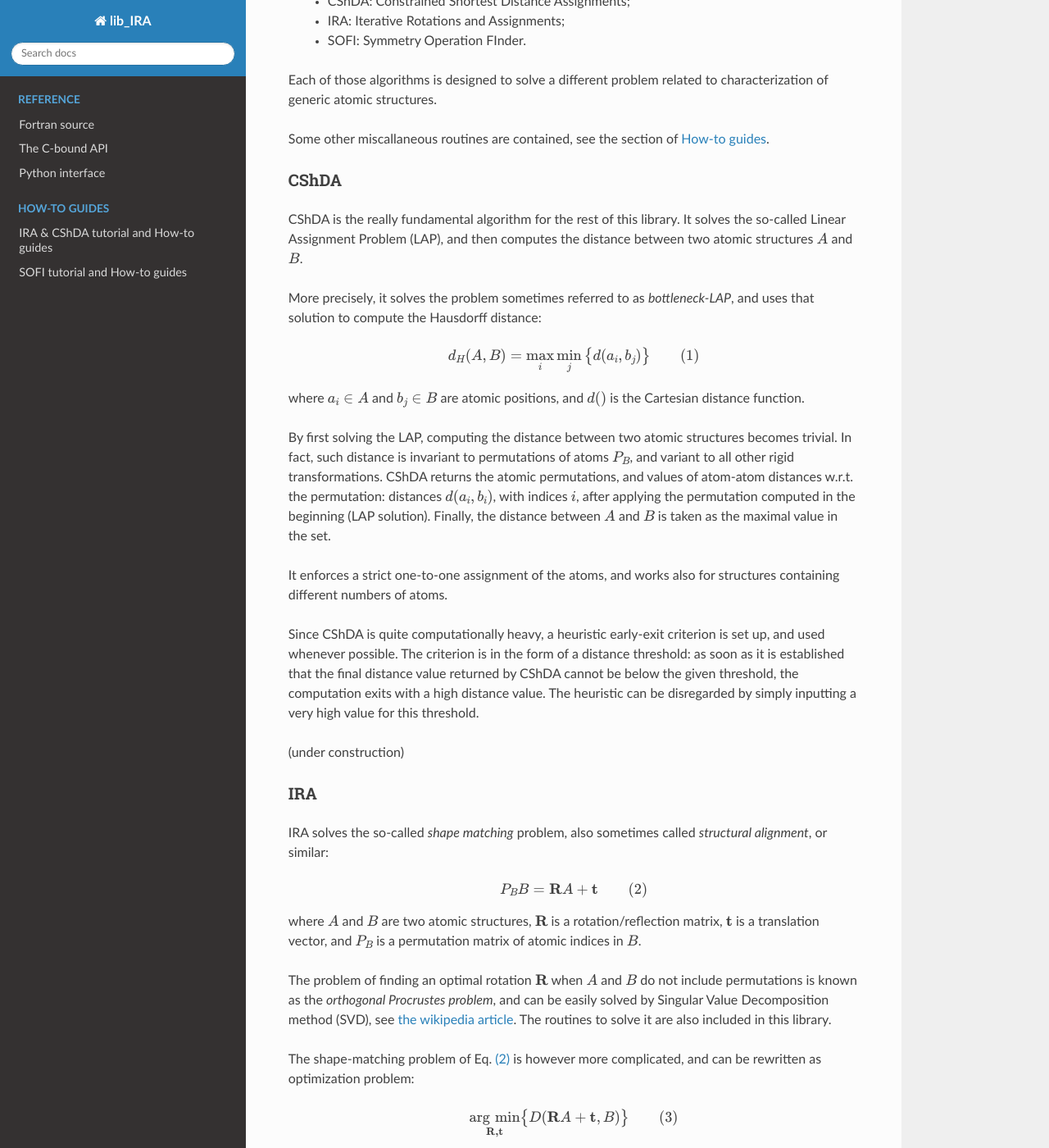
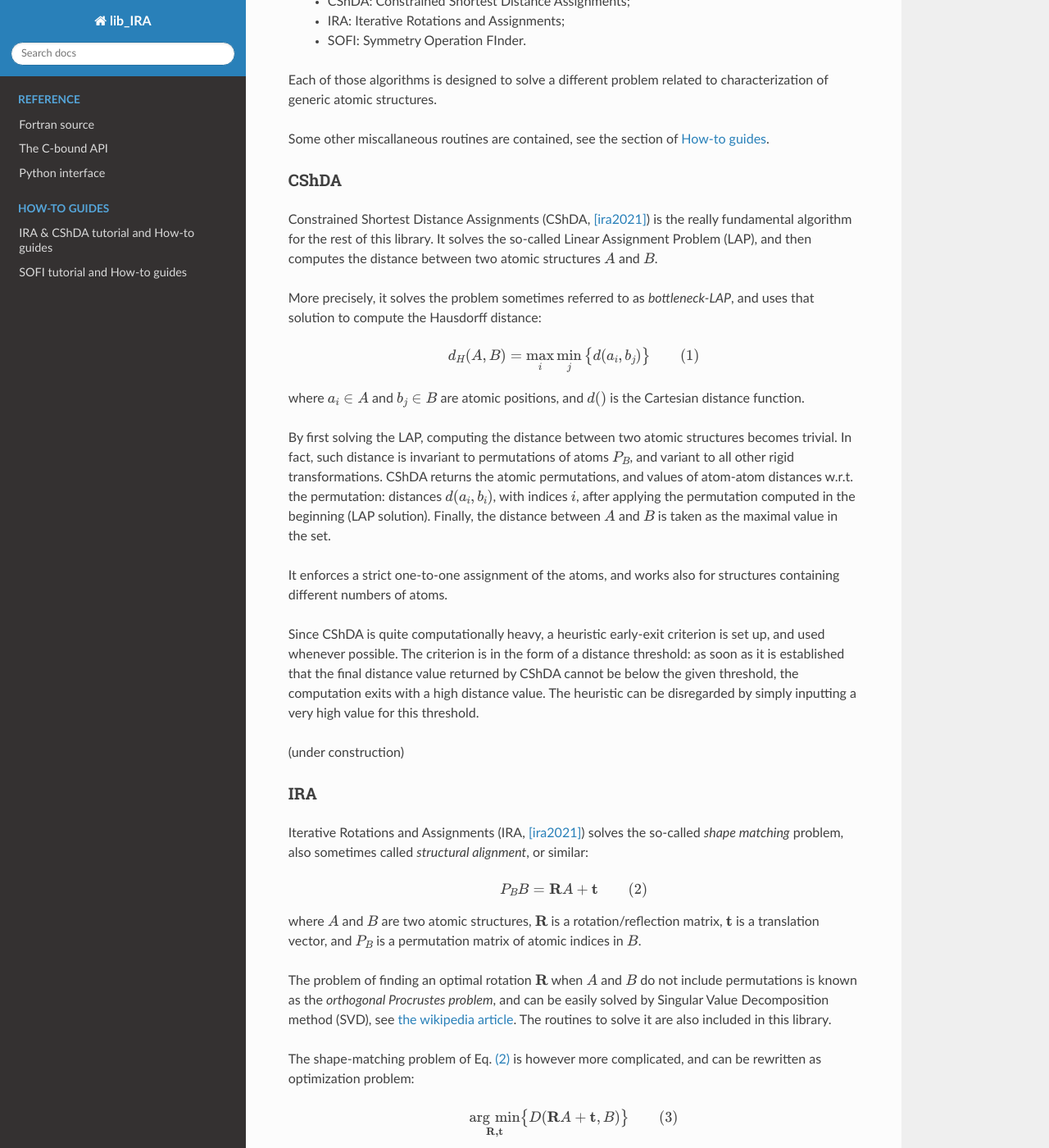
Before and after one commit to mammasmias/IterativeRotationsAssignments, a Sphinx documentation site: the page built from docs/index.rst, in a window 1280 px wide and 1400 px high, scrolled down 694 px. Shown: the whole window at 82% size. Built offline with Sphinx 7.4.7 and the Read the Docs theme 2.0.0, drawn with Linux system fonts in a browser that asks for light colours; some of the changed text lies outside the part shown.

```diff
--- a/docs/index.rst
+++ b/docs/index.rst
@@ -40,7 +40,7 @@ Some other miscallaneous routines are contained, see the section of :ref:`How-to
 CShDA
 -----
 
-CShDA is the really fundamental algorithm for the rest of this library.
+Constrained Shortest Distance Assignments (CShDA, [ira2021]_) is the really fundamental algorithm for the rest of this library.
 It solves the so-called Linear Assignment Problem (LAP), and then computes the distance between two
 atomic structures :math:`A` and :math:`B`.
 
@@ -75,7 +75,7 @@ The heuristic can be disregarded by simply inputting a very high value for this
 IRA
 ---
 
-IRA solves the so-called `shape matching` problem, also sometimes called `structural alignment`, or similar:
+Iterative Rotations and Assignments (IRA, [ira2021]_) solves the so-called `shape matching` problem, also sometimes called `structural alignment`, or similar:
 
 .. _eq-pb3:
 .. math::
```
Also changed, not shown: other parts of docs/index.rst (+2 -1 lines), 1 other file.
